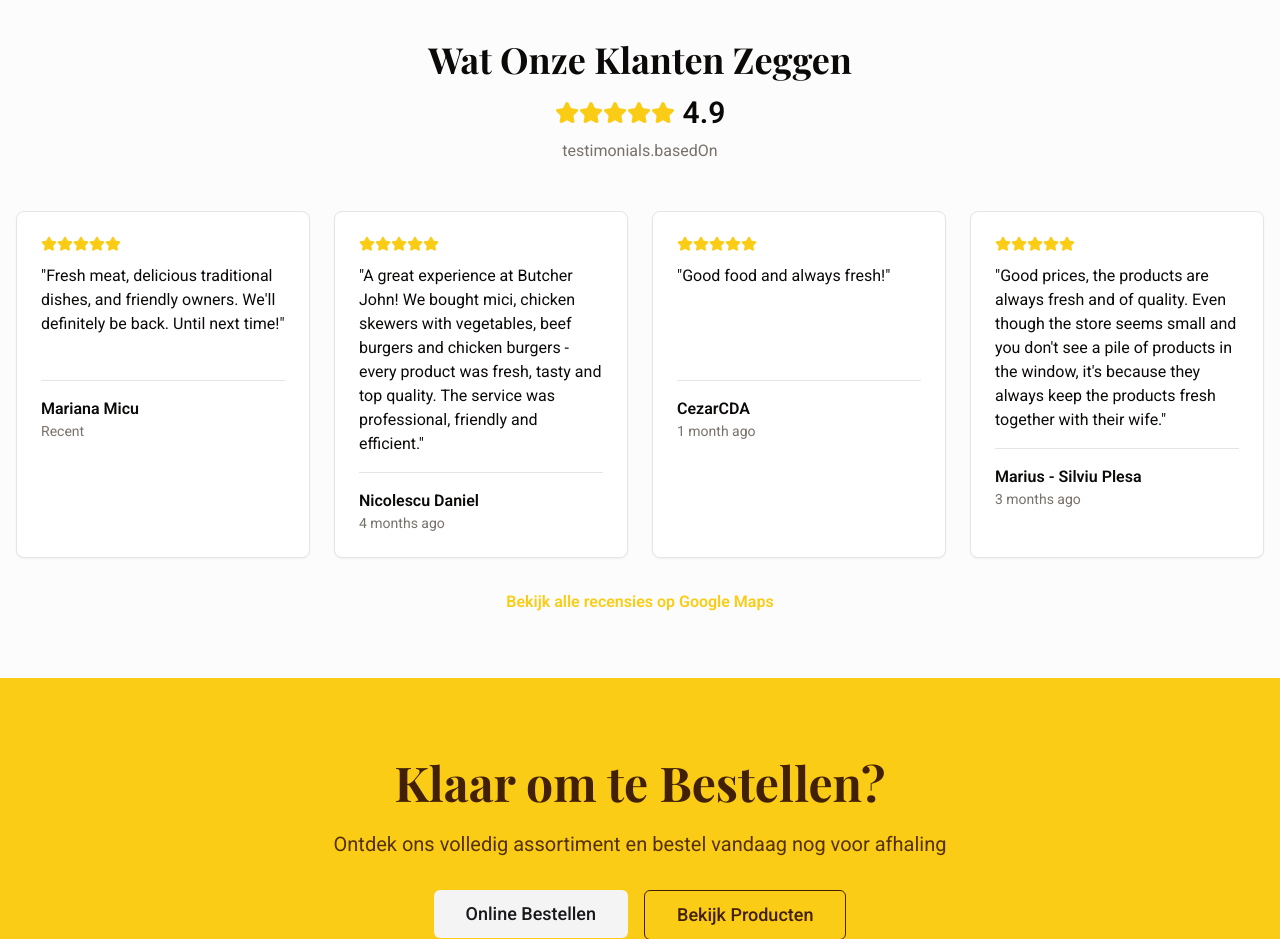
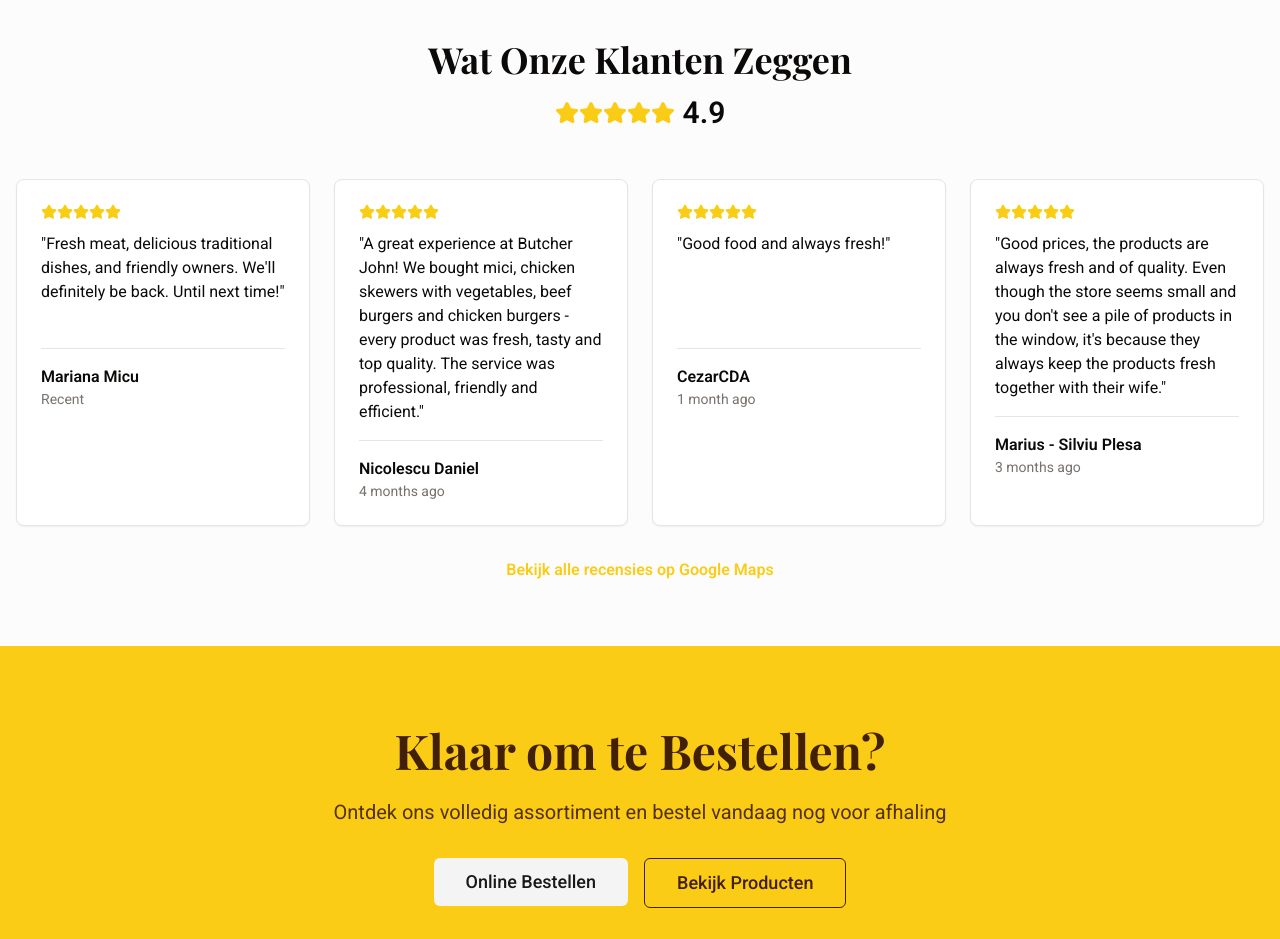
Before and after one commit to GabiMuresan22/slagereij-order-craft, a React (Vite) app: page / in a window 1280 px wide. Shown: the part 2340-3279 px from the top of the page. Built offline with nearby package versions, Linux system fonts and the light colour scheme; the HTML template or start-up script is replaced by a standard one.

Commit message:
Remove testimonials.basedOn line from Testimonials component
Co-authored-by: GabiMuresan22 <70361421+GabiMuresan22@users.noreply.github.com>

```diff
--- a/src/components/Testimonials.tsx
+++ b/src/components/Testimonials.tsx
@@ -47,7 +47,6 @@ export default function Testimonials() {
             </div>
             <span className="text-3xl font-bold text-foreground">4.9</span>
           </div>
-          <p className="text-muted-foreground">{t('testimonials.basedOn')}</p>
         </div>
 
         <div className="grid md:grid-cols-2 lg:grid-cols-4 gap-6">
```
